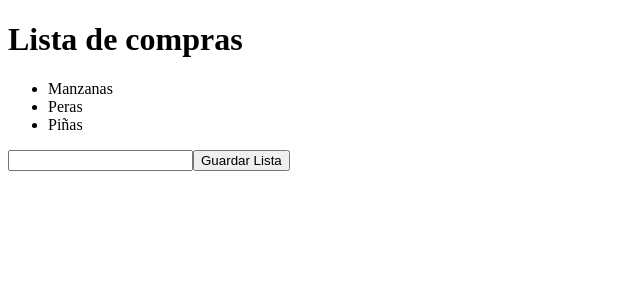
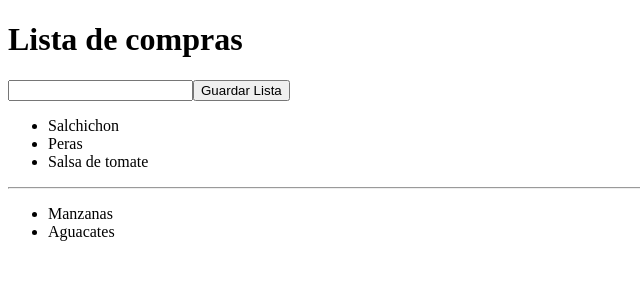
Before and after one commit to KatherinLizeth/react-shopping, a React (Create React App) app: page / in a window 1280 px wide. Shown: the top 300 px of the page, without its empty margins (0-640 px from the left). Built offline with nearby package versions, Linux system fonts and the light colour scheme.

Commit message:
Change miPrimerComponente to ListaCompras and AgregarItems

```diff
--- a/src/App.js
+++ b/src/App.js
@@ -1,9 +1,29 @@
+import ListaCompras from './components/ListaCompras'
+import AgregarItems from './components/AgregarItems'
+
+let listaCompras =  [
+    'Salchichon',
+    'Peras',
+    'Salsa de tomate'
+]
+
+let listaCompras2 = [
+    'Manzanas',
+    'Aguacates',
+]
 
 
 function App() {
-  return (
+    return (
+        <>
+            <h1> Lista de compras</h1>
+            <AgregarItems />
+            <ListaCompras lista={listaCompras} />
+            <hr/>
+            <ListaCompras lista={listaCompras2} />
 
-  )
+        </>
+    )
 }
 
 export default App
--- /dev/null
+++ b/src/components/AgregarItems.jsx
@@ -0,0 +1,19 @@
+import React from 'react'
+
+function AgregarItems() {
+    return (
+        <>
+            <input
+                autoCorrect="texto corregido"
+                type="text" />
+            <button
+                className="btn btn-primary"
+                onClick={() => { console.log('ok') }}
+            >
+                Guardar Lista
+            </button>
+        </>
+    )
+}
+
+export default AgregarItems
--- /dev/null
+++ b/src/components/ListaCompras.jsx
@@ -0,0 +1,18 @@
+import React from 'react'
+
+function MiPrimerComponente(props) {
+
+    return (
+        <>
+            <ul>
+                {/* dentro de las llaves {} puedo poner código Javascript */}
+                {
+                    props.lista.map((producto) =>
+                        <li>{producto}</li>
+                    )
+                }
+            </ul>
+        </>
+    )
+}
+export default MiPrimerComponente
--- a/src/components/MiPrimerComponente.jsx
+++ /dev/null
@@ -1,34 +0,0 @@
-import React from 'react'
-
-function MiPrimerComponente() {
-
-    let productos = [
-        'Manzanas',
-        'Peras',
-        'Piñas'
-    ]
-
-    return (
-        <>
-            <h1> Lista de compras</h1>
-            <ul>
-                {/* dentro de las llaves {} puedo poner código Javascript */}
-                {
-                    productos.map((producto) =>
-                        <li>{producto}</li>
-                    )
-                }
-            </ul>
-            <input
-                autoCorrect="texto corregido"
-                type="text" />
-            <button
-                className="btn btn-primary"
-                onClick={() => { console.log('ok') }}
-            >
-                Guardar Lista
-            </button>
-        </>
-    )
-}
-export default MiPrimerComponente
--- a/src/index.js
+++ b/src/index.js
@@ -1,7 +1,7 @@
 import React from 'react'
 import ReactDOM from 'react-dom'
-import MiPrimerComponente from './components/MiPrimerComponente'
+import App from './App'
 
 const container = document.getElementById('root')
 
-ReactDOM.render(<MiPrimerComponente/>, container)
+ReactDOM.render(<App/>, container)
```
Also changed, not shown: 1 other file (tests, documents, lock files or other folders).
